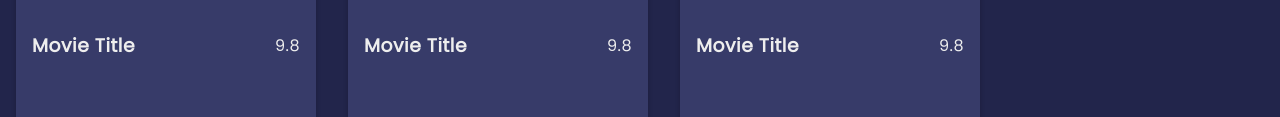
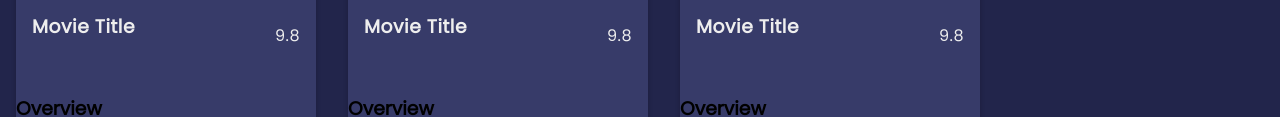
Before and after one commit to cparisi1290/js-movie-app, a plain HTML site: page index.html in a window 1280 px wide. Shown: the part 321-438 px from the top of the page. Drawn offline with Linux system fonts and the light colour scheme.

Commit message:
remove top margin from the title

```diff
--- a/style.css
+++ b/style.css
@@ -68,3 +68,7 @@ main {
   padding: 0.5rem 1rem 1rem;
   letter-spacing: 0.5px;
 }
+
+.movie-info h3 {
+  margin-top: 0;
+}
```
